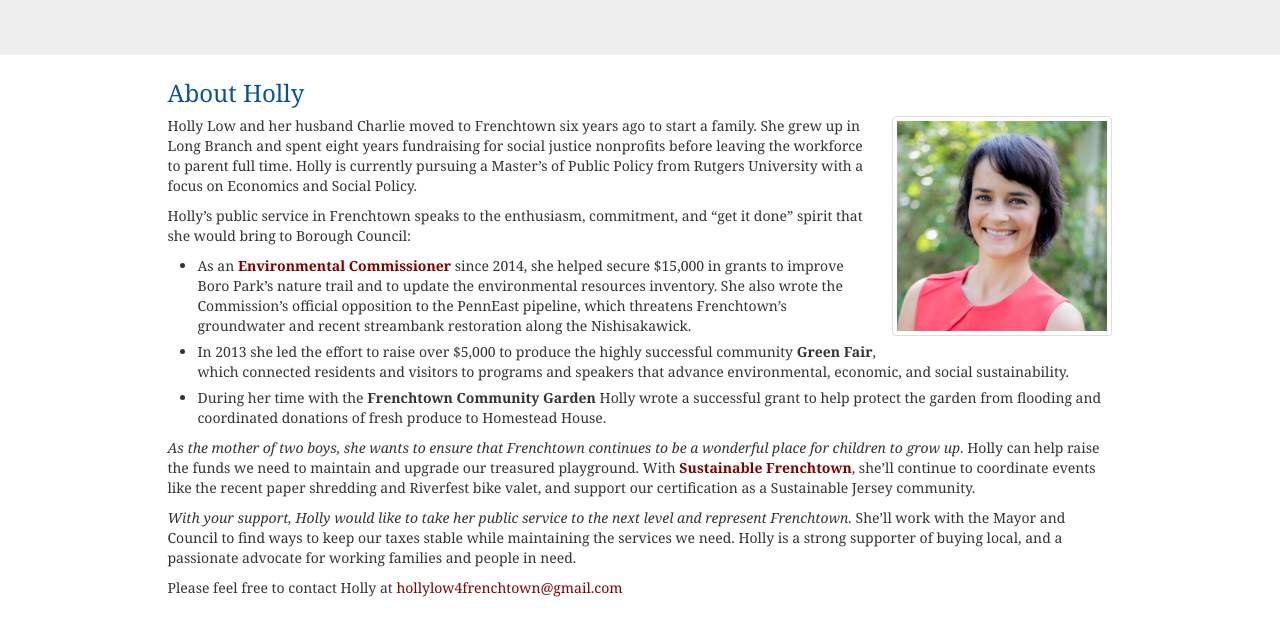
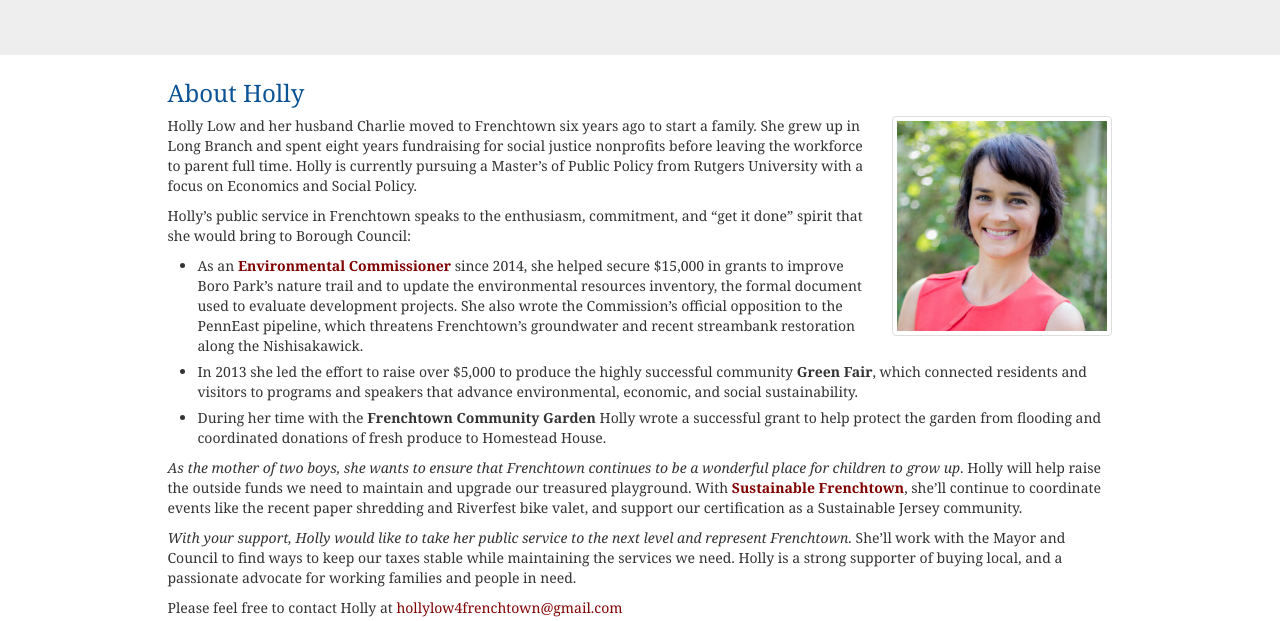
Before and after one commit to charlielow/hollylow.com, a website: page index-01.html in a window 1280 px wide. Shown: the part 136-757 px from the top of the page. Drawn offline with Linux system fonts and the light colour scheme; a script that the page names is missing.

Commit message:
Update index-01.html

```diff
--- a/index-01.html
+++ b/index-01.html
@@ -47,7 +47,7 @@
           <ul>
             <li>As an <a href="http://frenchtownboro.com/local-government/boards-commissions-committees/environmental-commission/"><strong>Environmental Commissioner</strong></a>
               since 2014, she helped secure $15,000 in grants to improve Boro Park&rsquo;s nature trail and to
-              update the environmental resources inventory. She also wrote the Commission&rsquo;s official opposition
+              update the environmental resources inventory, the formal document used to evaluate development projects. She also wrote the Commission&rsquo;s official opposition
               to the PennEast pipeline, which threatens Frenchtown&rsquo;s groundwater and recent streambank restoration
               along the Nishisakawick.
             </li>
@@ -61,7 +61,7 @@
             </li>
           </ul>
           <p><em>As the mother of two boys, she wants to ensure that Frenchtown continues to be a wonderful
-            place for children to grow up</em>. Holly can help raise the funds we need to maintain and upgrade
+            place for children to grow up</em>. Holly will help raise the outside funds we need to maintain and upgrade
             our treasured playground. With <a href="https://www.facebook.com/SustainableFrenchtown/"><strong>Sustainable Frenchtown</strong></a>, she&rsquo;ll
             continue to coordinate events like the recent paper shredding and Riverfest bike valet, and support our certification as a Sustainable Jersey community.</p>
           <p><em>With your support, Holly would like to take her public service to the next level and represent
```
